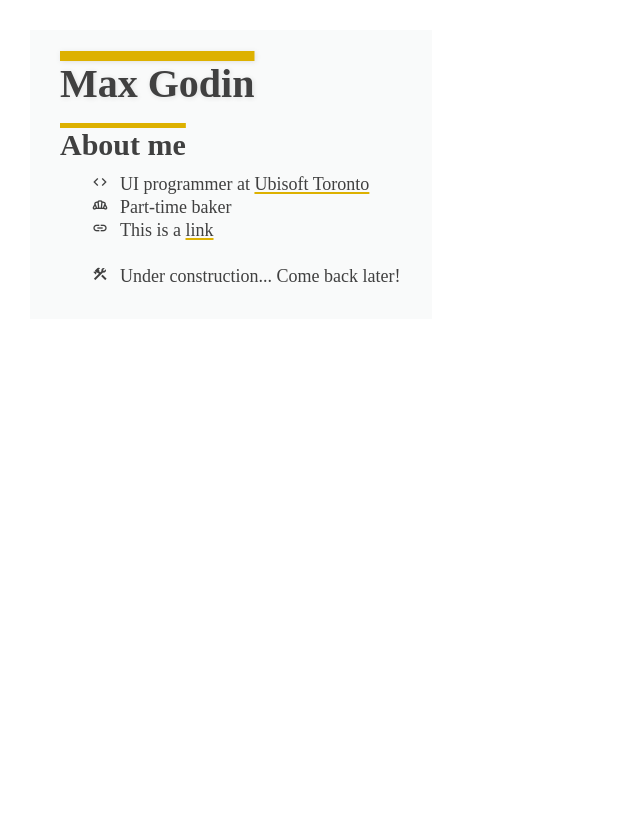
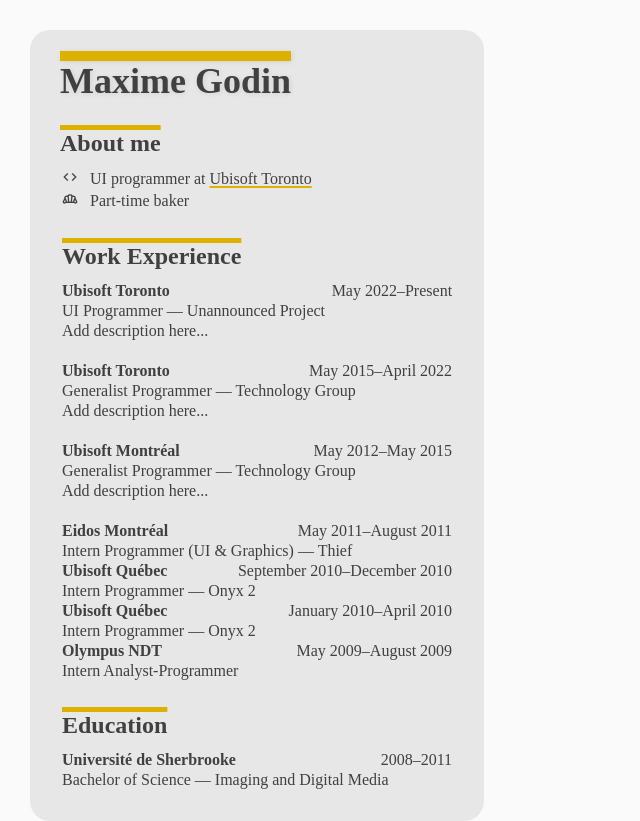
Before and after one commit to mxmgodin/mxmgodin.github.io, a plain HTML site: page index.html in a window 1280 px wide. Shown: the whole page, without its empty margins (0-640 px from the left). Before the commit the page ends 800 px from the top, so only its background shows below. Drawn offline with Linux system fonts and the light colour scheme; a web font is replaced by a local one.

Commit message:
added darkmode

```diff
--- a/index.html
+++ b/index.html
@@ -9,10 +9,38 @@
     <link rel="preconnect" href="https://fonts.gstatic.com" crossorigin>
     <link rel="stylesheet" href="https://fonts.googleapis.com/css?family=Dela+Gothic+One">
     <link rel="stylesheet" href="https://fonts.googleapis.com/css2?family=Roboto:wght@300;700&display=swap">
-    <link rel="stylesheet" href="https://fonts.googleapis.com/css2?family=Radio+Canada:wght@400;700&display=swap">
+    <link rel="stylesheet" href="https://fonts.googleapis.com/css2?family=Radio+Canada:wght@300;400;700&display=swap">
     <link rel="stylesheet" href="https://fonts.googleapis.com/icon?family=Material+Icons|Material+Icons+Outlined">
     <link rel="stylesheet" href="styles.css">
+
+    <script>
+        //determines if the user has a set theme
+        function detectColorScheme(){
+            var theme="light";    //default to light
+
+            //local storage is used to override OS theme settings
+            if(localStorage.getItem("theme")){
+                if(localStorage.getItem("theme") == "dark"){
+                    var theme = "dark";
+                }
+            } else if(!window.matchMedia) {
+                //matchMedia method not supported
+                return false;
+            } else if(window.matchMedia("(prefers-color-scheme: dark)").matches) {
+                //OS theme setting detected as dark
+                var theme = "dark";
+            }
+
+            //dark theme preferred, set document with a `data-theme` attribute
+            if (theme=="dark") {
+                 document.documentElement.setAttribute("data-theme", "dark");
+            }
+        }
+        detectColorScheme();
+    </script>
 </head>
+
+
 
 <body>
     <!-- <div class="wrap">
@@ -20,10 +48,10 @@
         <div class="photo-background" />
     </div> -->
     <div class="content">
-        <h1>Max Godin</h1>
+        <h1>Maxime Godin</h1>
         <br/>
         <h2>About me</h2>
-        <table class="bio">
+        <table>
             <tr>
                 <td><span class="material-icons-outlined md60">code</span></td>
                 <td>UI programmer at <a href="https://toronto.ubisoft.com">Ubisoft Toronto</a></td>
@@ -32,14 +60,98 @@
                 <td><span class="material-icons-outlined md60">bakery_dining</span></td>
                 <td>Part-time baker</td>
             </tr>
+        </table>
+
+        <br/>
+
+        <table>
+            <tr><td colspan="2"><h2>Work Experience</h2></td></tr>
             <tr>
-                <td><span class="material-icons-outlined md60">link</span></td>
-                <td>This is a <a href="https://www.example.com">link</a></td>
+                <td><b>Ubisoft Toronto</b></td>
+                <td class="date">May 2022–Present</td>
+            </tr>
+            <tr>
+                <td colspan="2">UI Programmer — Unannounced Project</td>
+            </tr>
+            <tr>
+                <td colspan="2">
+                    <p class="job-description">
+                        Add description here...
+                    </p>
+                </td>
             </tr>
             <tr><td><br/></td></tr>
             <tr>
-                <td><span class="material-icons-outlined md60">construction</span></td>
-                <td>Under construction... Come back later!</td>
+                <td><b>Ubisoft Toronto</b></td>
+                <td class="date">May 2015–April 2022</td>
+            </tr>
+            <tr>
+                <td colspan="2">Generalist Programmer — Technology Group</td>
+            </tr>
+            <tr>
+                <td colspan="2">
+                    <p class="job-description">
+                        Add description here...
+                    </p>
+                </td>
+            </tr>
+            <tr><td><br/></td></tr>
+            <tr>
+                <td><b>Ubisoft Montréal</b></td>
+                <td class="date">May 2012–May 2015</td>
+            </tr>
+            <tr>
+                <td colspan="2">Generalist Programmer — Technology Group</td>
+            </tr>
+            <tr>
+                <td colspan="2">
+                    <p class="job-description">
+                        Add description here...
+                    </p>
+                </td>
+            </tr>
+
+            <tr><td><br/></td></tr>
+
+            <tr>
+                <td><b>Eidos Montréal</b></td>
+                <td class="date">May 2011–August 2011</td>
+            </tr>
+            <tr>
+                <td colspan="2">Intern Programmer (UI & Graphics) — Thief</td>
+            </tr>
+            <tr>
+                <td><b>Ubisoft Québec</b></td>
+                <td class="date">September 2010–December 2010</td>
+            </tr>
+            <tr>
+                <td colspan="2">Intern Programmer — Onyx 2</td>
+            </tr>
+            <tr>
+                <td><b>Ubisoft Québec</b></td>
+                <td class="date">January 2010–April 2010</td>
+            </tr>
+            <tr>
+                <td colspan="2">Intern Programmer — Onyx 2</td>
+            </tr>
+            <tr>
+                <td><b>Olympus NDT</b></td>
+                <td class="date">May 2009–August 2009</td>
+            </tr>
+            <tr>
+                <td colspan="2">Intern Analyst-Programmer</td>
+            </tr>
+
+            <tr><td><br/></td></tr>
+
+            <tr><td colspan="2"><h2>Education</h2></td></tr>
+
+            <tr>
+                <td><b>Université de Sherbrooke</b></td>
+                <td class="date">2008–2011</td>
+            </tr>
+            <tr>
+                <td colspan="2">Bachelor of Science — Imaging and Digital Media</td>
             </tr>
         </table>
     </div>
--- a/styles.css
+++ b/styles.css
@@ -1,8 +1,23 @@
 :root {
     //--accent-color: #e42084;
     --accent-color: #ddb100;
-    --text-color: #404040;
+    --primary-text-color: #404040;
+    --primary-background: #fafafa;
+    --secondary-background: #d2d2d27f
 }
+
+[data-theme = "dark"] {
+    --primary-text-color: #efefef;
+    --primary-background: #404040;
+    --secondary-background: #5050507f;
+}
+
+/* @media (prefers-color-scheme: dark) {
+    :root {
+        --text-color: #c0c0c0;
+        --background: #404040;
+    }
+} */
 
 * { margin:0; padding:0; box-sizing:border-box; }
 
@@ -42,25 +57,36 @@
 }
 
 .content {
-    background-color: #d8e2e02a;
-    font-family: 'Radio Canada';
-    font-weight: 400;
-    font-size: 18px;
+    background-color: var(--secondary-background);
     width: fit-content;
     height: fit-content;
     box-sizing: content-box;
-    color: var(--text-color);
     position: absolute;
     top: 0; left: 0;
     padding: 30px;
     margin: 30px;
     z-index: 1;
+    border-radius: 20px;
+    min-width: 350px
+}
+
+.date {
+    font-weight: 300;
+    text-align: right;
+}
+
+body {
+    font-family: 'Radio Canada';
+    font-weight: 400;
+    font-size: 16px;
+    color: var(--primary-text-color);
+    background: var(--primary-background);
 }
 
 h1 {
     font-family: 'Radio Canada';
     font-weight: 700;
-    font-size: 40px;
+    font-size: 36px;
     text-shadow: 1px 1px 5px #3030301f;
     text-decoration: overline;
     text-decoration-color: var(--accent-color);
@@ -70,15 +96,12 @@ h1 {
 h2 {
     font-family: 'Radio Canada';
     font-weight: 600;
-    font-size: 30px;
+    font-size: 24px;
     text-decoration: overline;
     text-decoration-color: var(--accent-color);
     text-decoration-thickness: 5px;
+    margin: 10px 0px;
 }
-
-/* p {
-    line-height: 25px;
-} */
 
 a:link, a:visited {
     color: var(--text-color);
@@ -92,8 +115,8 @@ a:hover {
     text-decoration-thickness: 3px;
 }
 
-.bio {
-    margin: 10px 0px 0px 30px;
+.job-description {
+    font-weight: 300;
 }
 
 .material-icons-outlined.md60 {
```
